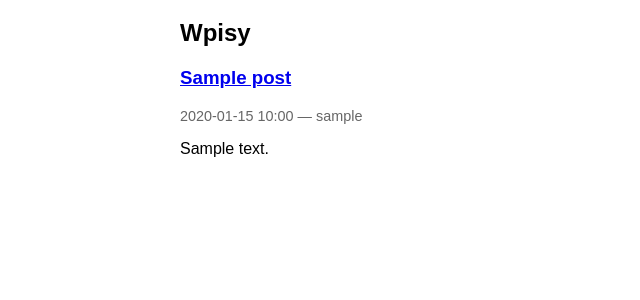
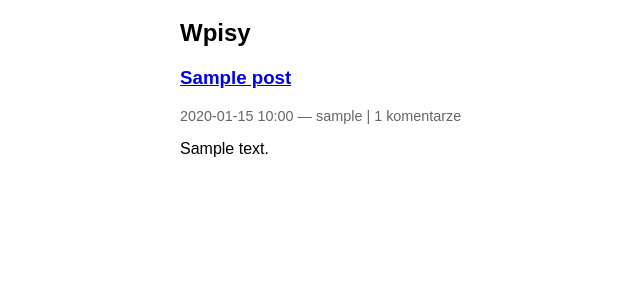
Before and after one commit to Ukaszok/easy-blog, a Django app: page / in a window 1280 px wide. Shown: the part 121-421 px from the top of the page, without its empty margins (60-700 px from the left). Run offline with Django 5.2, Linux system fonts and the light colour scheme; a user stored in the database is signed in; tables that the repository leaves empty hold one stand-in row (values such as "Sample post"); some libraries are stand-ins or nearby versions.

Commit message:
comments count

```diff
--- a/blog/templates/blog/list.html
+++ b/blog/templates/blog/list.html
@@ -5,7 +5,7 @@
   {% for post in posts %}
     <article>
       <h3><a href="{{ post.get_absolute_url }}">{{ post.title }}</a></h3>
-      <div class="meta">{{ post.published|date:"Y-m-d H:i" }} — {{ post.author }}</div>
+      <div class="meta">{{ post.published|date:"Y-m-d H:i" }} — {{ post.author }} | {{ post.comment_count }} komentarze</div>
       <p>{{ post.body|truncatechars:200 }}</p>
     </article>
   {% empty %}
--- a/blog/views.py
+++ b/blog/views.py
@@ -1,13 +1,16 @@
 from django.shortcuts import render, get_object_or_404, redirect
 from django.contrib.auth.decorators import login_required
 from django.contrib.auth import login
+from django.db.models import Count, Q
 from .models import Post
 from .forms import CommentForm, RegistrationForm
 
 
 @login_required
 def post_list(request):
-    posts = Post.objects.filter(status='published')
+    posts = Post.objects.filter(status='published').annotate(
+        comment_count=Count('comments', filter=Q(comments__approved=True))
+    )
     return render(request, 'blog/list.html', {'posts': posts})
 
 
```
